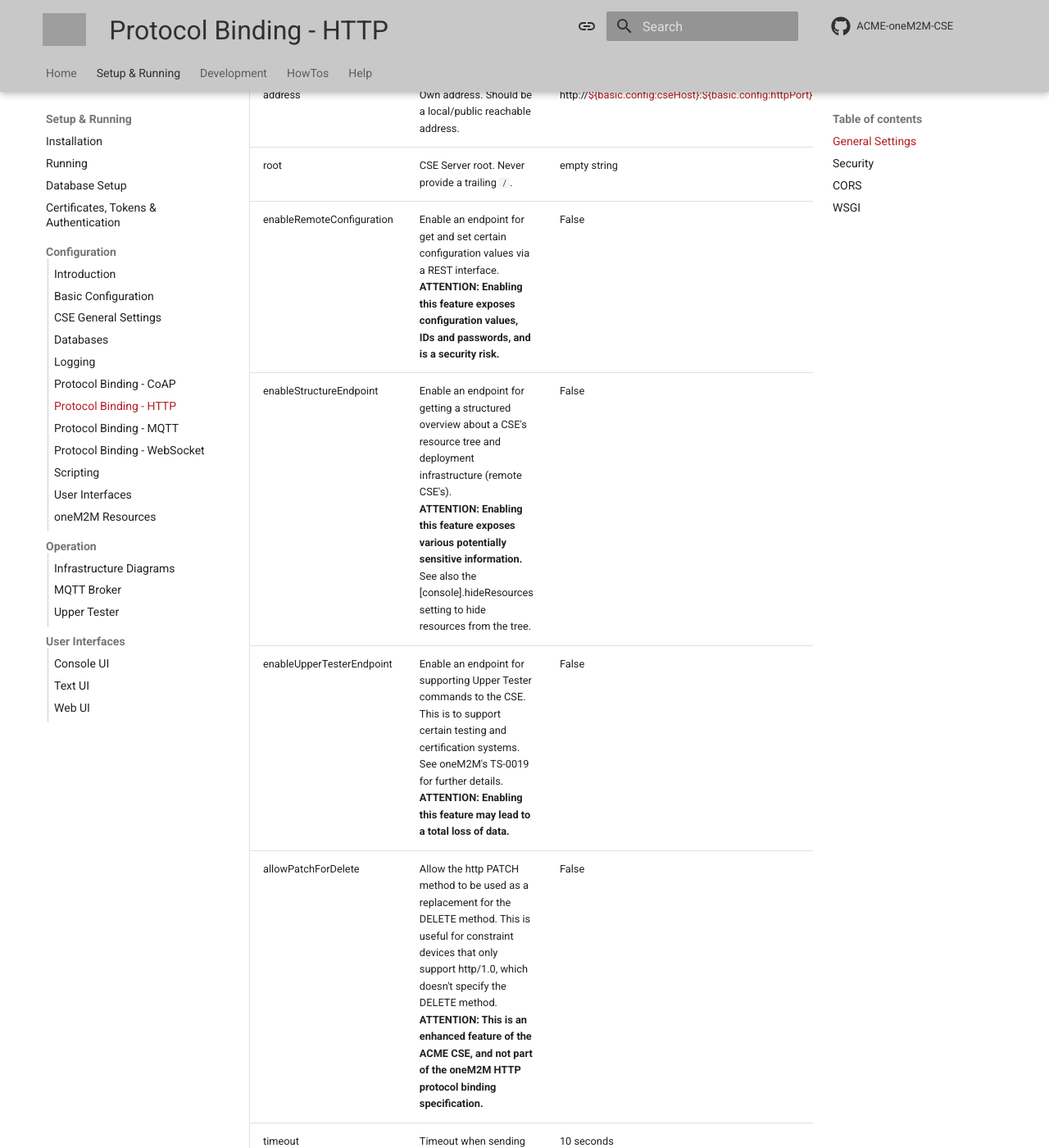
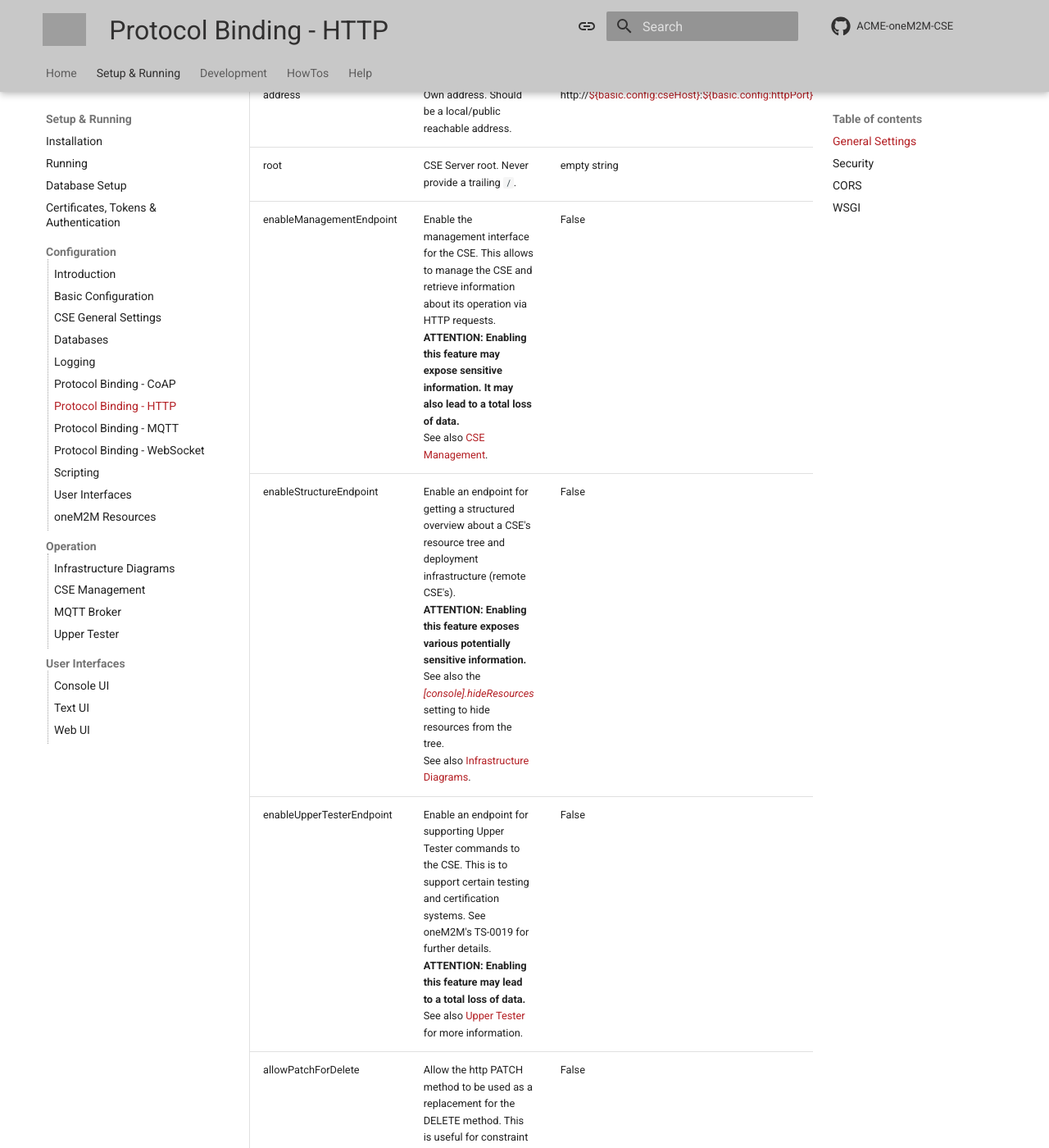
Before and after one commit to ankraft/ACME-oneM2M-CSE-mkdocs, an MkDocs documentation site: the page built from docs/setup/Configuration-http.md, in a window 1280 px wide and 1400 px high, scrolled down 579 px. Shown: the whole window at 82% size. Built offline with MkDocs 1.6.1 and Material for MkDocs 9.7.7, drawn with Linux system fonts in a browser that asks for light colours; comment, search, counter and statistics services are not loaded; grey boxes are pictures that could not be loaded.

Commit message:
Added docs for management interface

```diff
--- a/docs/setup/Configuration-http.md
+++ b/docs/setup/Configuration-http.md
@@ -8,17 +8,17 @@
 
 These are the general settings for the HTTP binding.
 
-| Setting                   | Description                                                                                                                                                                                                                                                                                                      | Default                                                                                                                                                               |
-|:--------------------------|:-----------------------------------------------------------------------------------------------------------------------------------------------------------------------------------------------------------------------------------------------------------------------------------------------------------------|:----------------------------------------------------------------------------------------------------------------------------------------------------------------------|
-| port                      | Port to listen to.                                                                                                                                                                                                                                                                                               | [${basic.config:httpPort}](../setup/Configuration-basic.md#basic-configuration)                                                                                       |
-| listenIF                  | Interface to listen to. Use 0.0.0.0 for "all" interfaces.                                                                                                                                                                                                                                                        | [${basic.config:networkInterface}](../setup/Configuration-basic.md#basic-configuration)                                                                               |
-| address                   | Own address. Should be a local/public reachable address.                                                                                                                                                                                                                                                         | http://[${basic.config:cseHost}](../setup/Configuration-basic.md#basic-configuration):[${basic.config:httpPort}](../setup/Configuration-basic.md#basic-configuration) |
-| root                      | CSE Server root. Never provide a trailing `/`.                                                                                                                                                                                                                                                                   | empty string                                                                                                                                                          |
-| enableRemoteConfiguration | Enable an endpoint for get and set certain configuration values via a REST interface.<br />**ATTENTION: Enabling this feature exposes configuration values, IDs and passwords, and is a security risk.**                                                                                                         | False                                                                                                                                                                 |
-| enableStructureEndpoint   | Enable an endpoint for getting a structured overview about a CSE's resource tree and deployment infrastructure (remote CSE's).<br />**ATTENTION: Enabling this feature exposes various potentially sensitive information.**<br/>See also the \[console].hideResources setting to hide resources from the tree.   | False                                                                                                                                                                 |
-| enableUpperTesterEndpoint | Enable an endpoint for supporting Upper Tester commands to the CSE. This is to support certain testing and certification systems. See oneM2M's TS-0019 for further details.<br/>**ATTENTION: Enabling this feature may lead to a total loss of data.**                                                           | False                                                                                                                                                                 |
-| allowPatchForDelete       | Allow the http PATCH method to be used as a replacement for the DELETE method. This is useful for constraint devices that only support http/1.0, which doesn't specify the DELETE method.<br/>**ATTENTION: This is an enhanced feature of the ACME CSE, and not part of the oneM2M HTTP protocol binding specification.** | False                                                                                                                                                                 |
-| timeout                   | Timeout when sending http requests and waiting for responses.                                                                                                                                                                                                                                                    | 10 seconds                                                                                                                                                            |
+| Setting                   | Description                                                                                                                                                                                                                                                                                                                                                                                                                        | Default                                                                                                                                                               |
+|:--------------------------|:-----------------------------------------------------------------------------------------------------------------------------------------------------------------------------------------------------------------------------------------------------------------------------------------------------------------------------------------------------------------------------------------------------------------------------------|:----------------------------------------------------------------------------------------------------------------------------------------------------------------------|
+| port                      | Port to listen to.                                                                                                                                                                                                                                                                                                                                                                                                                 | [${basic.config:httpPort}](../setup/Configuration-basic.md#basic-configuration)                                                                                       |
+| listenIF                  | Interface to listen to. Use 0.0.0.0 for "all" interfaces.                                                                                                                                                                                                                                                                                                                                                                          | [${basic.config:networkInterface}](../setup/Configuration-basic.md#basic-configuration)                                                                               |
+| address                   | Own address. Should be a local/public reachable address.                                                                                                                                                                                                                                                                                                                                                                           | http://[${basic.config:cseHost}](../setup/Configuration-basic.md#basic-configuration):[${basic.config:httpPort}](../setup/Configuration-basic.md#basic-configuration) |
+| root                      | CSE Server root. Never provide a trailing `/`.                                                                                                                                                                                                                                                                                                                                                                                     | empty string                                                                                                                                                          |
+| enableManagementEndpoint  | Enable the management interface for the CSE. This allows to manage the CSE and retrieve information about its operation via HTTP requests.<br />**ATTENTION: Enabling this feature may expose sensitive information. It may also lead to a total loss of data.**<br/>See also [CSE Management](../setup/Operation-management.md).                                                                                                  | False                                                                                                                                                                 |
+| enableStructureEndpoint   | Enable an endpoint for getting a structured overview about a CSE's resource tree and deployment infrastructure (remote CSE's).<br />**ATTENTION: Enabling this feature exposes various potentially sensitive information.**<br/>See also the [*\[console\].hideResources*](../setup/Configuration-uis.md#console) setting to hide resources from the tree.<br/>See also [Infrastructure Diagrams](../setup/Operation-diagrams.md). | False                                                                                                                                                                 |
+| enableUpperTesterEndpoint | Enable an endpoint for supporting Upper Tester commands to the CSE. This is to support certain testing and certification systems. See oneM2M's TS-0019 for further details.<br/>**ATTENTION: Enabling this feature may lead to a total loss of data.**<br/>See also [Upper Tester](../setup/Operation-uppertester.md) for more information.                                                                                                            | False                                                                                                                                                                 |
+| allowPatchForDelete       | Allow the http PATCH method to be used as a replacement for the DELETE method. This is useful for constraint devices that only support http/1.0, which doesn't specify the DELETE method.<br/>**ATTENTION: This is an enhanced feature of the ACME CSE, and not part of the oneM2M HTTP protocol binding specification.**                                                                                                          | False                                                                                                                                                                 |
+| timeout                   | Timeout when sending http requests and waiting for responses.                                                                                                                                                                                                                                                                                                                                                                      | 10 seconds                                                                                                                                                            |
 
 
 ## Security
--- a/mkdocs.yml
+++ b/mkdocs.yml
@@ -165,6 +165,7 @@
       - 'oneM2M Resources': 'setup/Configuration-resources.md'
     - 'Operation':
       - 'Infrastructure Diagrams': 'setup/Operation-diagrams.md'
+      - 'CSE Management': 'setup/Operation-management.md'
       - 'MQTT Broker': 'setup/Operation-mqtt.md'
       - 'Upper Tester': 'setup/Operation-uppertester.md'
     - 'User Interfaces':
```
Also changed, not shown: docs/home/SupportedRuntime.md (+7 -0 lines), docs/setup/Operation-management.md (added, +97 -0 lines).
